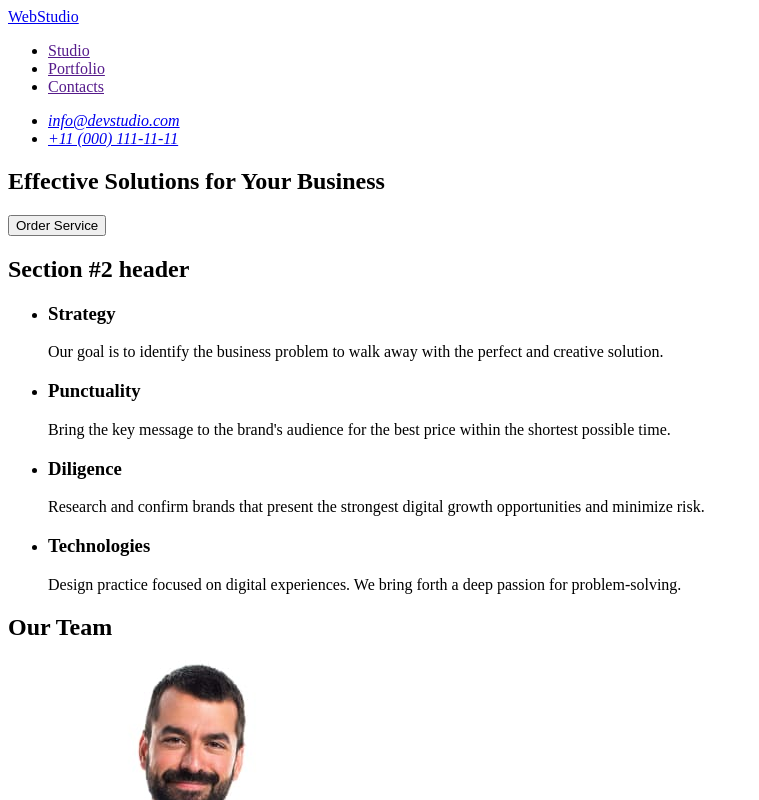
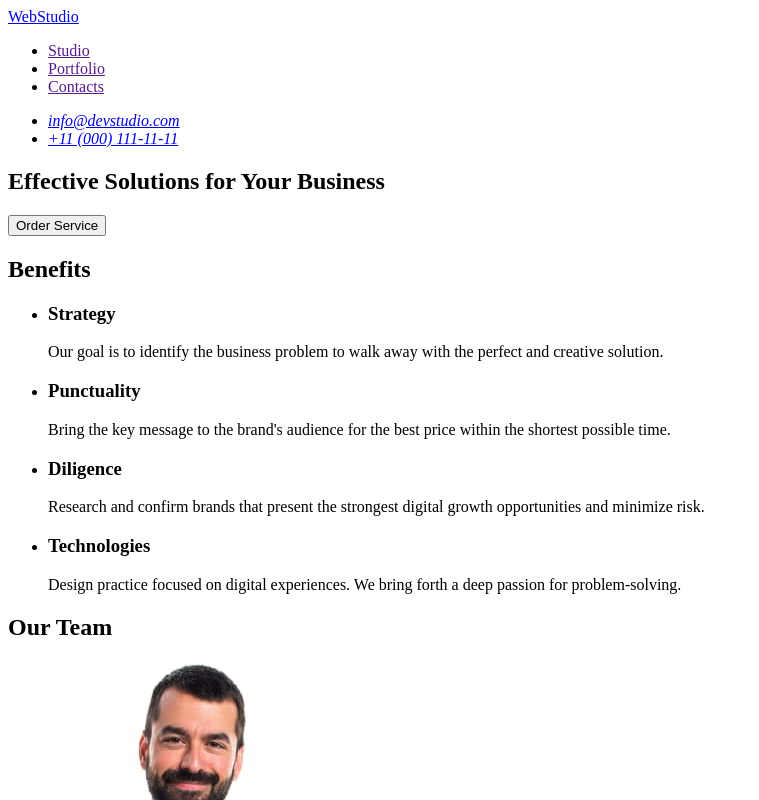
Before and after one commit to extraflyer/goit-markup-hw-01, a plain HTML site: page index.html in a window 1280 px wide. Shown: the top 800 px of the page, without its empty margins (0-759 px from the left). Drawn offline with Linux system fonts and the light colour scheme.

Commit message:
Little update
Little update

```diff
--- a/index.html
+++ b/index.html
@@ -4,7 +4,7 @@
 <head>
     <meta charset="UTF-8">
     <meta name="viewport" content="width=device-width, initial-scale=1.0">
-    <title>Document</title>
+    <title>WebStudio</title>
 </head>
 
 <body>
@@ -37,7 +37,7 @@
             <button type="button">Order Service</button>
         </section>
         <section>
-            <h2>Section #2 header</h2>
+            <h2>Benefits</h2>
 
             <ul>
                 <li>
```
Also changed, not shown: 1 other file.
